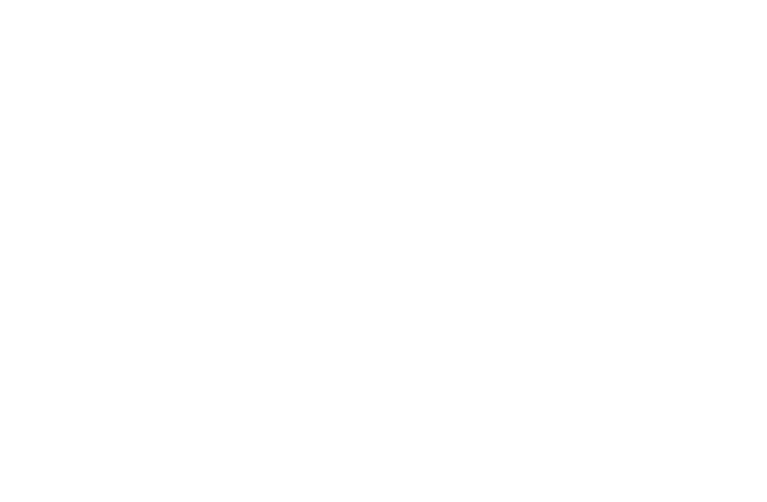
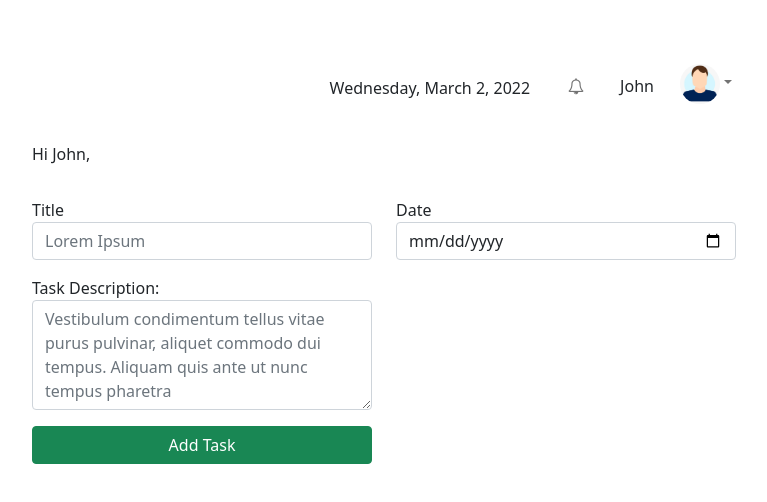
Before and after one commit to Ultra-Techies/Todolist-Frontend, an Angular app: page /addtask in a window 1280 px wide. Before the commit this address led to /. Shown: the top 502 px of the page, without its empty margins (446-1213 px from the left). Built offline with nearby package versions, Linux system fonts and the light colour scheme.

Commit message:
Add Task Page

```diff
--- /dev/null
+++ b/src/app/addtask/addtask.component.html
@@ -0,0 +1,31 @@
+<div class="container mt-5 mb-5">
+    <div>
+        <app-navbar></app-navbar>
+    </div>
+<div class="row">
+    <div class="col-md-4">
+
+    </div>
+    <div class="col-md-8">
+        <div class="p-3 py-5" style="margin-top: -50px;">
+            <div class="d-flex justify-content-between align-items-center mb-3">
+                <p class="text-right">Hi John,</p>
+                </div>
+            <div class="row mt-2">
+                <div class="col-md-6"><label class="labels">Title</label><input type="text" class="form-control" placeholder="Lorem Ipsum" value=""></div>
+                <div class="col-md-6"><label class="labels">Date</label><input type="date" class="form-control" value="" placeholder="06/03/2022"></div>
+            </div>
+            <div class="row mt-3">
+                <div class="col-md-6">
+                <label class="labels">Task Description:</label>
+                <textarea class="form-control" placeholder="Vestibulum condimentum tellus vitae purus pulvinar, aliquet commodo dui tempus. Aliquam quis ante ut nunc tempus pharetra" id="description" rows="4"></textarea>
+            </div>
+            </div>
+            <div class="row mt-3">
+                <div class="col-md-6 text-center" style="margin-bottom: -50px;"><button class="btn btn-success task-button" type="button" style="width: 100%;">Add Task</button></div>
+            </div>
+
+        </div>
+    </div>
+</div>
+</div>
--- /dev/null
+++ b/src/app/addtask/addtask.component.ts
@@ -0,0 +1,15 @@
+import { Component, OnInit } from '@angular/core';
+
+@Component({
+  selector: 'app-addtask',
+  templateUrl: './addtask.component.html',
+  styleUrls: ['./addtask.component.css']
+})
+export class AddtaskComponent implements OnInit {
+
+  constructor() { }
+
+  ngOnInit(): void {
+  }
+
+}
--- a/src/app/app-routing.module.ts
+++ b/src/app/app-routing.module.ts
@@ -5,11 +5,13 @@
 // import { TodoComponent } from './todo/todo.component';
 import { ProfileComponent } from './profile/profile.component';
 import { NavbarComponent } from './navbar/navbar.component';
+import { AddtaskComponent } from './addtask/addtask.component';
 const routes: Routes = [
   {path:'', redirectTo:'signup', pathMatch:'full'},
   { path: 'profile', component:ProfileComponent},
   { path: 'signup', component: SignupComponent },
-  {path:'navbar', component: NavbarComponent}
+  {path:'navbar', component: NavbarComponent},
+  {path:'addtask', component:AddtaskComponent}
 ];
 
 @NgModule({
--- a/src/app/app.module.ts
+++ b/src/app/app.module.ts
@@ -8,6 +8,7 @@
 import { ReactiveFormsModule } from '@angular/forms';
 import { ProfileComponent } from './profile/profile.component';
 import { NavbarComponent } from './navbar/navbar.component';
+import { AddtaskComponent } from './addtask/addtask.component';
 
 @NgModule({
   declarations: [
@@ -15,6 +16,7 @@
     SignupComponent,
     ProfileComponent,
     NavbarComponent,
+    AddtaskComponent,
 
   ],
   imports: [
--- a/src/app/profile/profile.component.html
+++ b/src/app/profile/profile.component.html
@@ -1,4 +1,7 @@
 <div class="container rounded bg-white mt-5 mb-5">
+    <div>
+        <app-navbar></app-navbar>
+    </div>
     <div class="row">
         <div class="col-md-4">
             </div>
```
Also changed, not shown: src/app/addtask/addtask.component.css (added), 1 other file (tests, documents, lock files or other folders).
